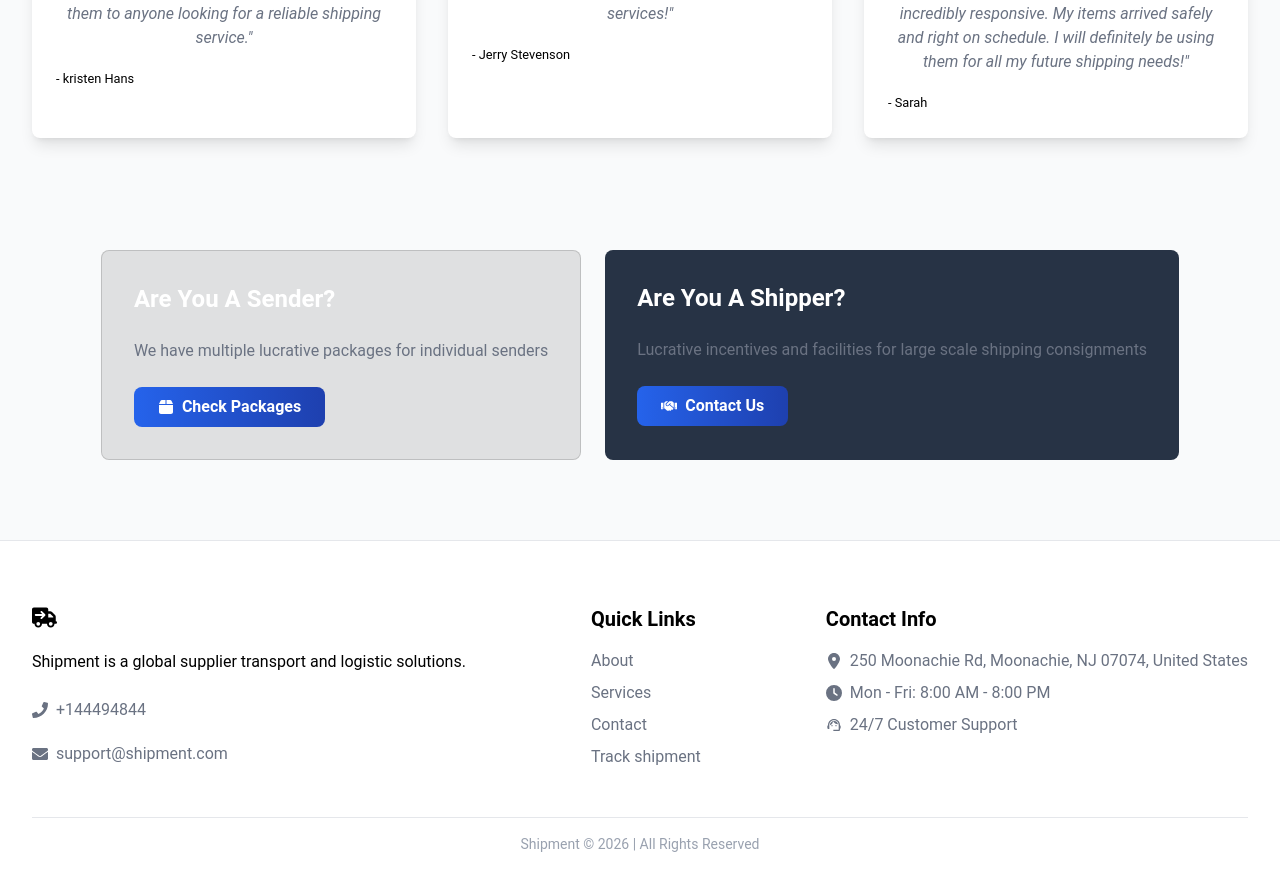
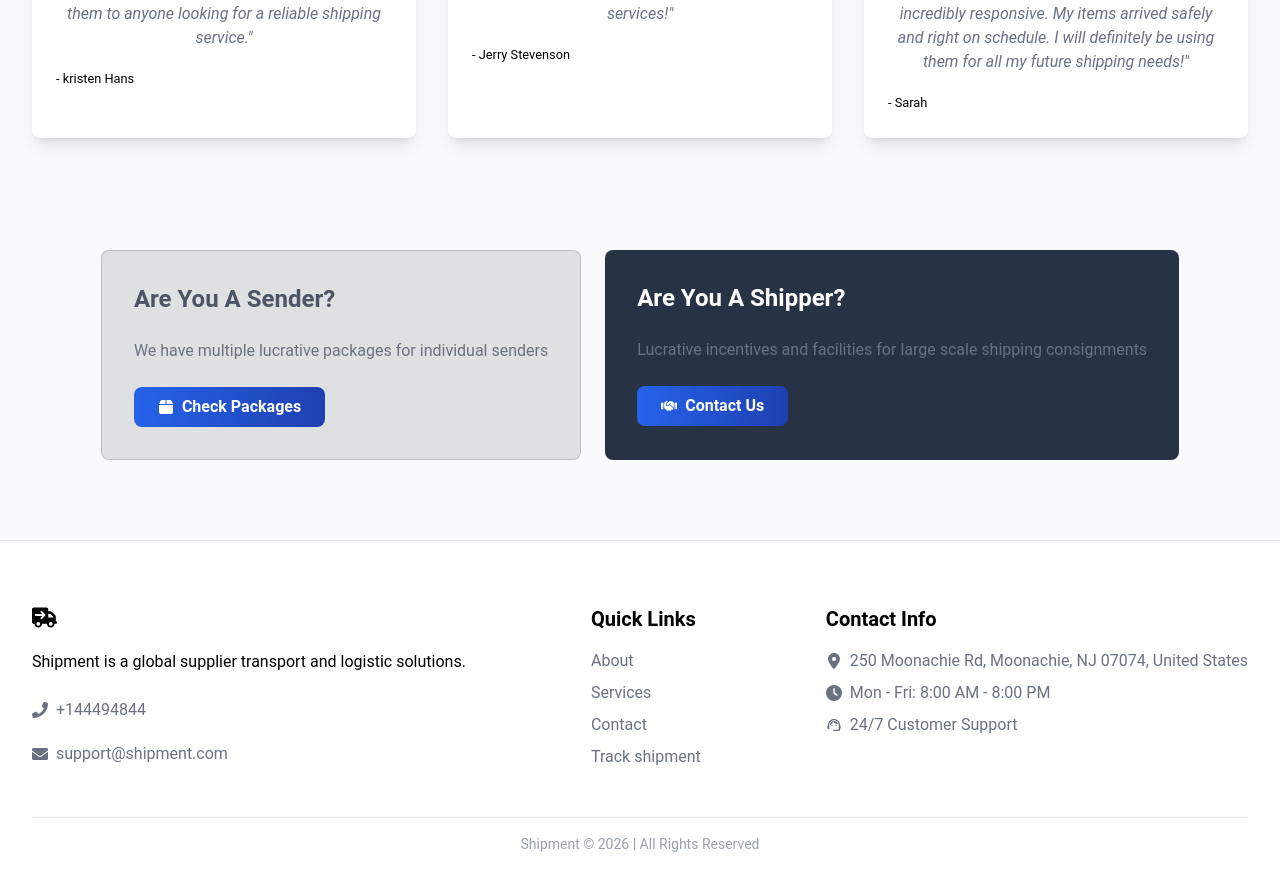
Before and after one commit to kemichris/shipping, a React (Vite) app in the folder shipping-client/: page / in a window 1280 px wide. Shown: the part 3641-4531 px from the top of the page. Built offline with nearby package versions, Linux system fonts and the light colour scheme.

Commit message:
feat: implement Cta component and integrate into Testimony and OurServices pages

```diff
--- /dev/null
+++ b/shipping-client/src/components/home/Cta.jsx
@@ -0,0 +1,35 @@
+import { FaBox } from "react-icons/fa6";
+import { FaHandshake } from "react-icons/fa";
+
+import { CtaCard } from "./CtaCard";
+
+  const ctaDetails = [
+    {
+      title: "Are You A Sender?",
+      text: "We have multiple lucrative packages for individual senders",
+      icon: <FaBox />,
+      to: "/tracking",
+      btnText: "Check Packages",
+      style: "bg-black/10 border border-black/15",
+      hcolor: "text-text-dark"
+    },
+    {
+      title: "Are You A Shipper?",
+      text: "Lucrative incentives and facilities for large scale shipping consignments",
+      icon: <FaHandshake />,
+      to: "/contact",
+      btnText: "Contact Us",
+      style: "bg-[#273345]",
+      hcolor: "text-white"
+    },
+  ];
+
+export function Cta() {
+    return (
+        <div className="flex gap-6 flex-col md:flex-row pt-28">
+        {ctaDetails.map(detail => (
+          <CtaCard key={detail.title} {...detail} />
+        ))}
+      </div>
+    )
+}
--- a/shipping-client/src/components/home/CtaCard.jsx
+++ b/shipping-client/src/components/home/CtaCard.jsx
@@ -1,9 +1,9 @@
 import { Button } from "../common/Button";
 
-export function CtaCard({ title, text, icon, to, btnText, style }) {
+export function CtaCard({ title, text, icon, to, btnText, style, hcolor }) {
   return (
     <div className={`flex flex-col gap-6 rounded-lg p-8 ${style}`}>
-      <h3 className="text-2xl text-white font-semibold">{title}</h3>
+      <h3 className={`text-2xl  ${hcolor} font-semibold`}>{title}</h3>
       <p className="text-gray-500 ">{text}</p>
       <div className="w-fit">
         <Button to={to} icon={icon} text={btnText} />
--- a/shipping-client/src/components/home/Testimony.jsx
+++ b/shipping-client/src/components/home/Testimony.jsx
@@ -1,7 +1,6 @@
-import { FaBox } from "react-icons/fa6";
-import { FaHandshake } from "react-icons/fa";
+import { Cta } from "./Cta";
 
-import { CtaCard } from "./CtaCard";
+
 const testimonies = [
   {
     review:
@@ -21,24 +20,7 @@ const testimonies = [
 ];
 
 export function Testimony() {
-  const ctaDetails = [
-    {
-      title: "Are You A Sender?",
-      text: "We have multiple lucrative packages for individual senders",
-      icon: <FaBox />,
-      to: "/tracking",
-      btnText: "Check Packages",
-      style: "bg-black/10 border border-black/15",
-    },
-    {
-      title: "Are You A Shipper?",
-      text: "Lucrative incentives and facilities for large scale shipping consignments",
-      icon: <FaHandshake />,
-      to: "/contact",
-      btnText: "Contact Us",
-      style: "bg-[#273345]",
-    },
-  ];
+
   return (
     <section className=" flex flex-col items-center pt-12 pb-20 px-8 bg-bg-white">
       <h2 className="font-bold text-3xl md:text-4xl text-black mb-8 text-center">
@@ -58,11 +40,8 @@ export function Testimony() {
         ))}
       </div>
 
-      <div className="flex gap-6 flex-col md:flex-row pt-28">
-        {ctaDetails.map(detail => (
-          <CtaCard key={detail.title} {...detail} />
-        ))}
-      </div>
+      <Cta />
+
     </section>
   );
 }
--- a/shipping-client/src/components/services/OurServices.jsx
+++ b/shipping-client/src/components/services/OurServices.jsx
@@ -3,9 +3,9 @@ import { FaTruckFast, FaLocationDot } from "react-icons/fa6";
 import { MdOutlineStorage } from "react-icons/md";
 
 
-
 import { SectionHeader } from "./SectionHeader";
 import { ServicesCard } from "./ServicesCard";
+import { Cta } from "../home/Cta";
 
 export function OurServices() {
     const services = [
@@ -58,6 +58,8 @@ export function OurServices() {
             <ServicesCard key={service.title} {...service} />
         ))}
       </div>
+
+      <Cta />
     </section>
   );
 }
```
